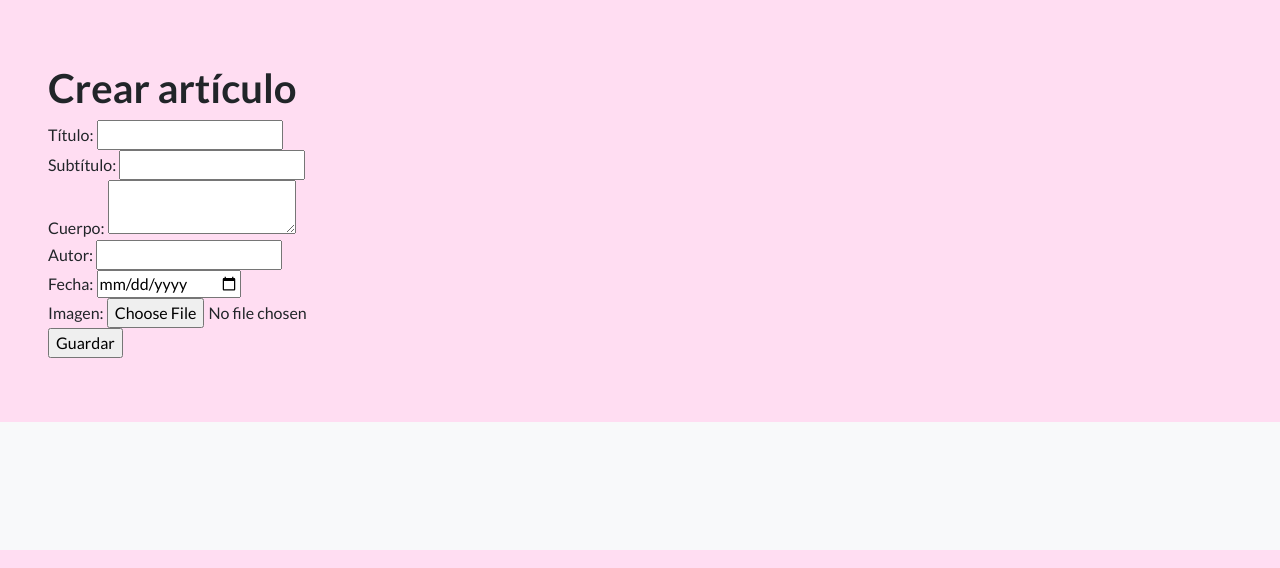
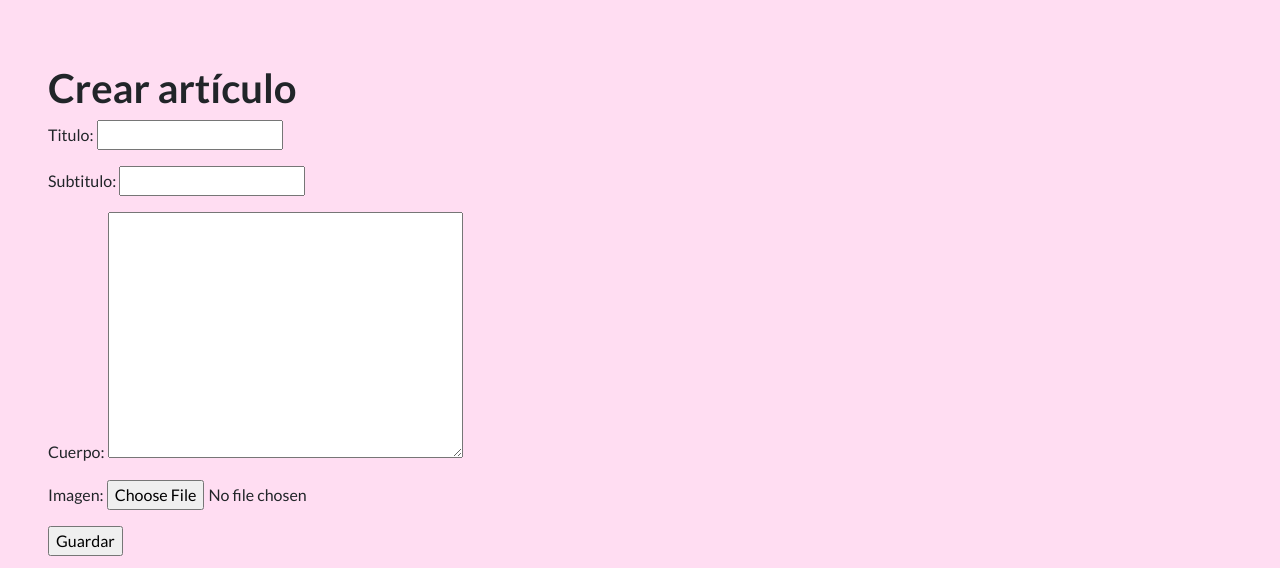
Before and after one commit to ManuelOctavioRodriguez/ProyectoFinal, a Django app: page /crear_articulo/ in a window 1280 px wide. Shown: the part 66-634 px from the top of the page. Run offline with Django 4.2, Linux system fonts and the light colour scheme; a user stored in the database is signed in; some libraries are stand-ins or nearby versions.

Commit message:
Cambios en las vistas

```diff
--- a/Blog/templates/Blog/crear_articulo.html
+++ b/Blog/templates/Blog/crear_articulo.html
@@ -3,26 +3,9 @@
 
 {% block contenido %}
     <h1>Crear artículo</h1>
-    <form method="post">
+    <form method="post" enctype="multipart/form-data">
         {% csrf_token %}
-        <label for="titulo">Título:</label>
-        <input type="text" id="titulo" name="titulo">
-        <br>
-        <label for="subtitulo">Subtítulo:</label>
-        <input type="text" id="subtitulo" name="subtitulo">
-        <br>
-        <label for="cuerpo">Cuerpo:</label>
-        <textarea id="cuerpo" name="cuerpo"></textarea>
-        <br>
-        <label for="autor">Autor:</label>
-        <input type="text" id="autor" name="autor">
-        <br>
-        <label for="fecha">Fecha:</label>
-        <input type="date" id="fecha" name="fecha">
-        <br>
-        <label for="imagen">Imagen:</label>
-        <input type="file" id="imagen" name="imagen">
-        <br>
+        {{ form.as_p }}
         <input type="submit" value="Guardar">
     </form>
 {% endblock contenido %}
--- a/Blog/urls.py
+++ b/Blog/urls.py
@@ -1,5 +1,7 @@
 from django.urls import path
 from . import views
+from django.conf import settings
+from django.conf.urls.static import static
 
 urlpatterns = [
     path('', views.home, name='home'),
@@ -10,3 +12,5 @@
     path('editar_articulo/<int:pk>/', views.editar_articulo, name='editar_articulo'),
     path('eliminar_articulo/<int:pk>/', views.eliminar_articulo, name='eliminar_articulo'),
 ]
+
+urlpatterns += static(settings.MEDIA_URL, document_root=settings.MEDIA_ROOT)
--- a/Blog/views.py
+++ b/Blog/views.py
@@ -22,7 +22,7 @@
 @login_required
 def crear_articulo(request):
     if request.method == 'POST':
-        form = FormularioArticulo(request.POST)
+        form = FormularioArticulo(request.POST, request.FILES)
         if form.is_valid():
             articulo = form.save(commit=False)
             articulo.autor = request.user.perfil
--- a/Perfiles/forms.py
+++ b/Perfiles/forms.py
@@ -6,6 +6,8 @@
 class FormularioRegistro(UserCreationForm):
     password1 = forms.CharField(label='Contraseña', widget=forms.PasswordInput)
     password2 = forms.CharField(label='Repetir contraseña', widget=forms.PasswordInput)
+    avatar = forms.ImageField(label='Avatar', required=False)
+
     class Meta:
        model = User
        fields = ['last_name', 'first_name', 'username', 'email', 'password1', 'password2']
--- a/Perfiles/urls.py
+++ b/Perfiles/urls.py
@@ -1,5 +1,7 @@
 from django.urls import path
 from . import views
+from django.conf import settings
+from django.conf.urls.static import static
 
 urlpatterns = [
     path('registro/', views.registro, name='registro'),
@@ -7,3 +9,5 @@
     path('iniciar_sesion/', views.iniciar_sesion, name='iniciar_sesion'),
     path('cerrar_sesion/', views.cerrar_sesion, name='cerrar_sesion'),
 ]
+
+urlpatterns += static(settings.MEDIA_URL, document_root=settings.MEDIA_ROOT)
--- a/Perfiles/views.py
+++ b/Perfiles/views.py
@@ -8,7 +8,7 @@
 
 def registro(request):
     if request.method == 'POST':
-        form = FormularioRegistro(request.POST)
+        form = FormularioRegistro(request.POST, request.FILES)
         if form.is_valid():
             user = form.save()
             perfil = Perfil.objects.create(user=user)
```
Also changed, not shown: db.sqlite3.
